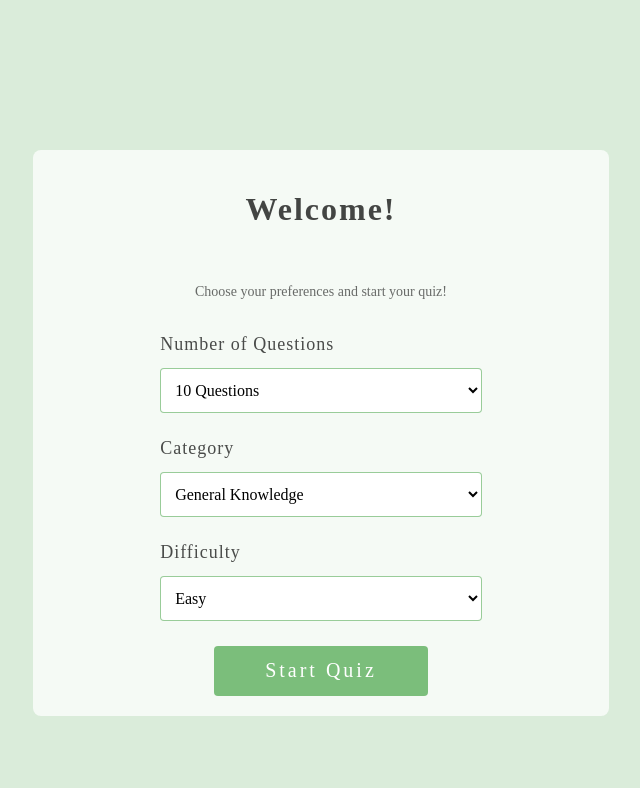
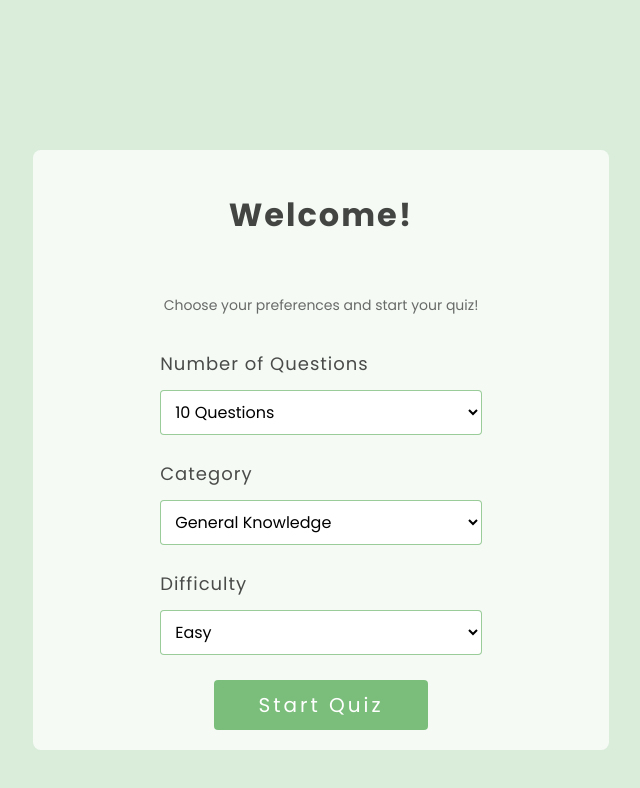
Before and after one commit to israamaherzeer/react-quiz-app, a React (Vite) app: page / in a window 1280 px wide. Shown: the top 788 px of the page, without its empty margins (319-959 px from the left). Built offline with nearby package versions, Linux system fonts and the light colour scheme.

Commit message:
change font

```diff
--- a/index.html
+++ b/index.html
@@ -3,6 +3,9 @@
   <head>
     <meta charset="UTF-8" />
     <link rel="icon" type="image/png" href="/favicon.png" />
+    <link rel="preconnect" href="https://fonts.googleapis.com">
+<link rel="preconnect" href="https://fonts.gstatic.com" crossorigin>
+<link href="https://fonts.googleapis.com/css2?family=Poppins:wght@400;500;600;700&display=swap" rel="stylesheet">
     <meta name="viewport" content="width=device-width, initial-scale=1.0" />
  <title>React Quiz App</title>
   </head>
--- a/src/App.css
+++ b/src/App.css
@@ -3,7 +3,7 @@
   background-size: cover;
   margin: 0;
   padding: 0;
-  font-family: cursive;
+  font-family: 'Poppins', sans-serif;
 }
 
 
@@ -56,9 +56,9 @@
   height: 50px;
   border-radius: 4px;
   cursor: pointer;
-  font-family: cursive;
   font-size: 20px;
   letter-spacing: 3px;
+   font-family: inherit;
 }
 
 
@@ -75,7 +75,7 @@
   border-radius: 4px;
   border: 1px solid rgba(0, 128, 0, 0.4);
   padding: 5px 10px;
-  font-family: cursive;
+   font-family: inherit;
   font-size: 16px;
   cursor: pointer;
   background-color: white;
```
